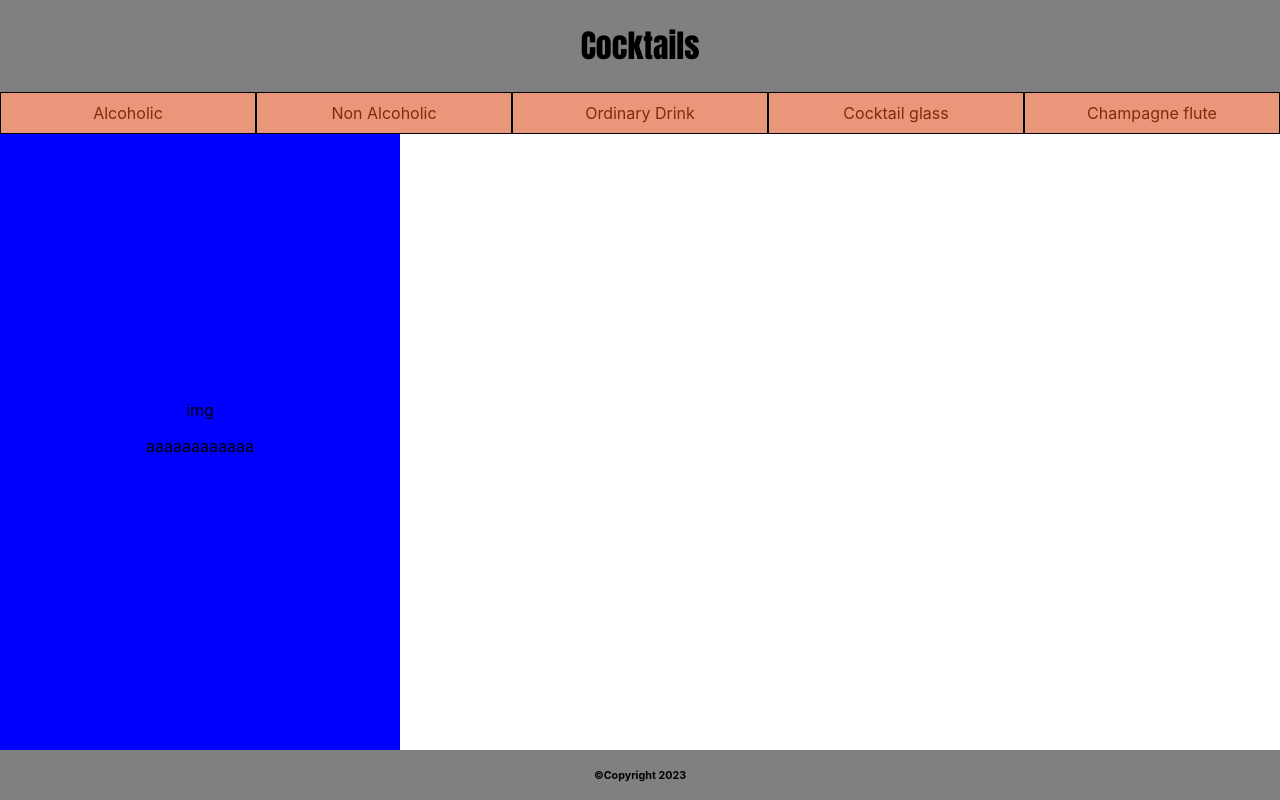
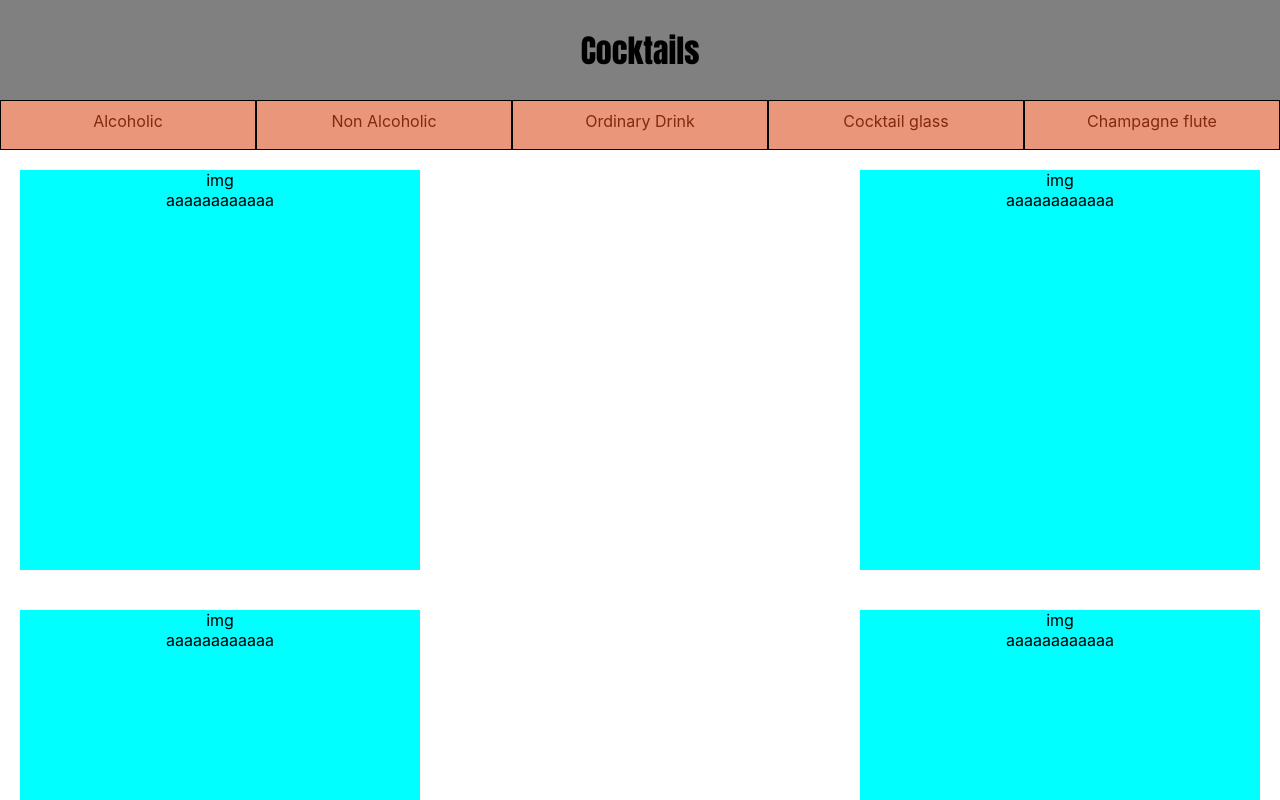
Before and after one commit to tatandru/react-training, a React (Create React App) app in the folder tema2/: page / in a window 1280 px wide. Shown: the top 800 px of the page. Built offline with nearby package versions, Linux system fonts and the light colour scheme.

Commit message:
Changes during class

```diff
--- a/tema2/src/components/Footer/style.scss
+++ b/tema2/src/components/Footer/style.scss
@@ -2,10 +2,8 @@
     width:100%;
     height:50px;
     background-color: grey;
-    bottom:0;
-    display:flex;
-    position: fixed;
-    justify-content: center;
-    align-items: center;
-
+    // display:flex;
+    // justify-content: center;
+    // align-items: center;
+    z-index: 1;
 }
--- a/tema2/src/components/Header/style.scss
+++ b/tema2/src/components/Header/style.scss
@@ -1,11 +1,11 @@
 .header{
-    height: 200px;
-    width: 100%;
-    position: fixed;
-
+    width:100%;
+    height:100%;
 }
 
 .headerBanner{
+    width: 100%;
+    height:100px;
     background-color: grey;
     display:flex;
     justify-content: center;
@@ -17,6 +17,7 @@
 }
 
 .cocktailMenu{
+    height: 50px;
     width: 100%;
     display:flex;
     justify-content: space-between;
--- a/tema2/src/containers/MainPage/MainPage.js
+++ b/tema2/src/containers/MainPage/MainPage.js
@@ -7,7 +7,11 @@ import Footer from "../../components/Footer";
 const MainPage = () => {
   return (
     <div className="mainPage">
-      <Header/>
+      <div className="header">
+        <Header />
+      </div>
+
+      <div className="main">
         <Cocktail />
         <Cocktail />
         <Cocktail />
@@ -15,7 +19,11 @@ const MainPage = () => {
         <Cocktail />
         <Cocktail />
         <Cocktail />
-      <Footer/>
+      </div>
+      <div className="footer">
+        <Footer />
+      </div>
+
     </div>
   );
 };
--- a/tema2/src/containers/MainPage/components/Cocktail/index.js
+++ b/tema2/src/containers/MainPage/components/Cocktail/index.js
@@ -1,18 +1,21 @@
 import "./style.scss"
 import React from "react"
 
-const Cocktail = () =>{
+const Cocktail = () => {
 
     return (
-        <div className="asd">
-            <div>
-                img
+        <div className="cocktail">
+            <div className="cocktailContainer">
+                <div className="cocktailImage">
+                    img
+                </div>
+                <div className="cocktailTitle">
+                    aaaaaaaaaaaa
+                </div>
             </div>
-            <p>
-                aaaaaaaaaaaa
-            </p>
+        </div>
 
-        </div>
+
     )
 
 
--- a/tema2/src/containers/MainPage/components/Cocktail/style.scss
+++ b/tema2/src/containers/MainPage/components/Cocktail/style.scss
@@ -1,6 +1,9 @@
-.asd{
-    background-color: blue;
+.cocktail{
+    height: 400px;
     width: 400px;
-    height:400px
+    background-color: aqua;
+    margin: 20px;
+}
+.cocktailContainer{
 
 }
--- a/tema2/src/containers/MainPage/style.scss
+++ b/tema2/src/containers/MainPage/style.scss
@@ -0,0 +1,28 @@
+.mainPage {
+    width: 100%;
+    height: 100%;
+    display: flex;
+    flex-direction: column;
+    align-content:space-between;
+}
+.header{
+    display:flex;
+    flex-direction: row;
+    flex-wrap: wrap;
+    justify-content: space-between;
+}
+
+.main{
+    height: 100%;
+    width: 100%;
+    display:flex;
+    flex-direction: row;
+    flex-wrap: wrap;
+    justify-content: space-between;
+}
+
+.footer{
+    height: 100%;
+    width: 100%;
+    bottom: 0px;
+}
```
Lines whose indentation alone changed are shown as unchanged.
